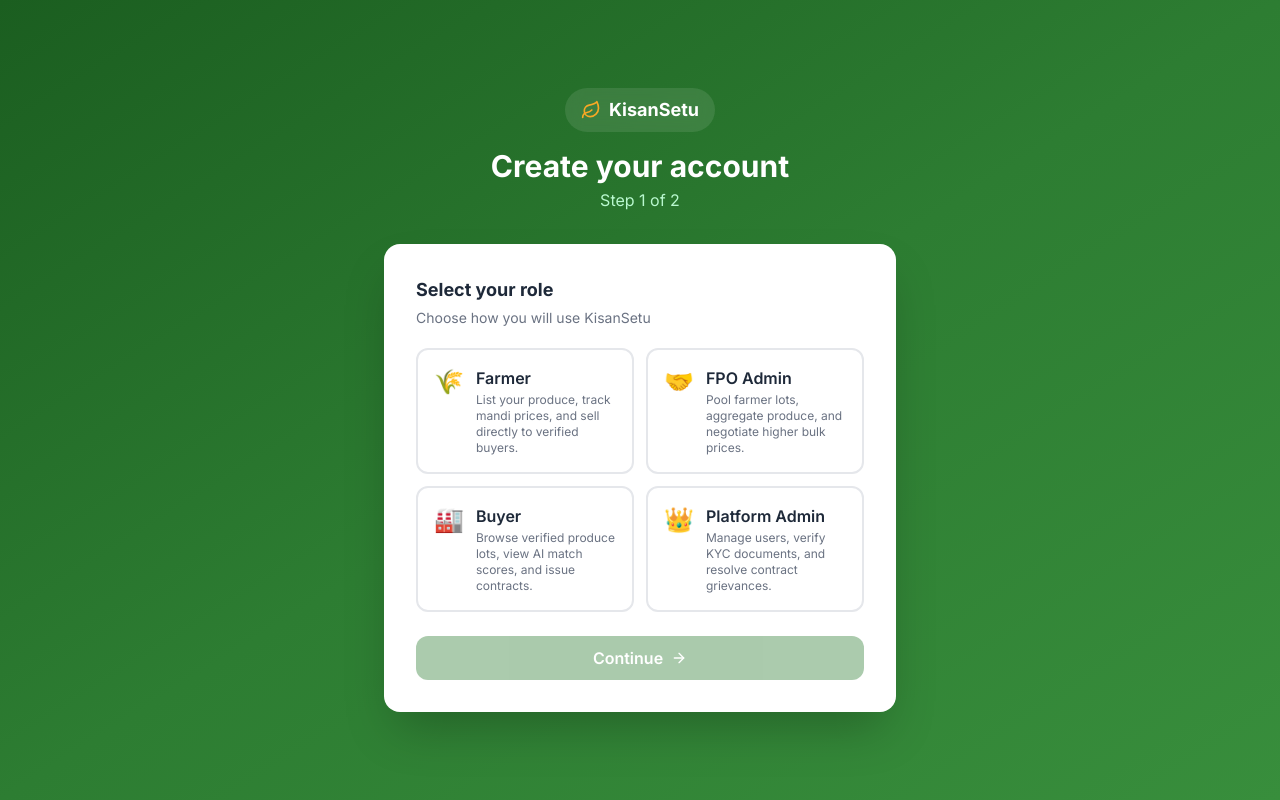
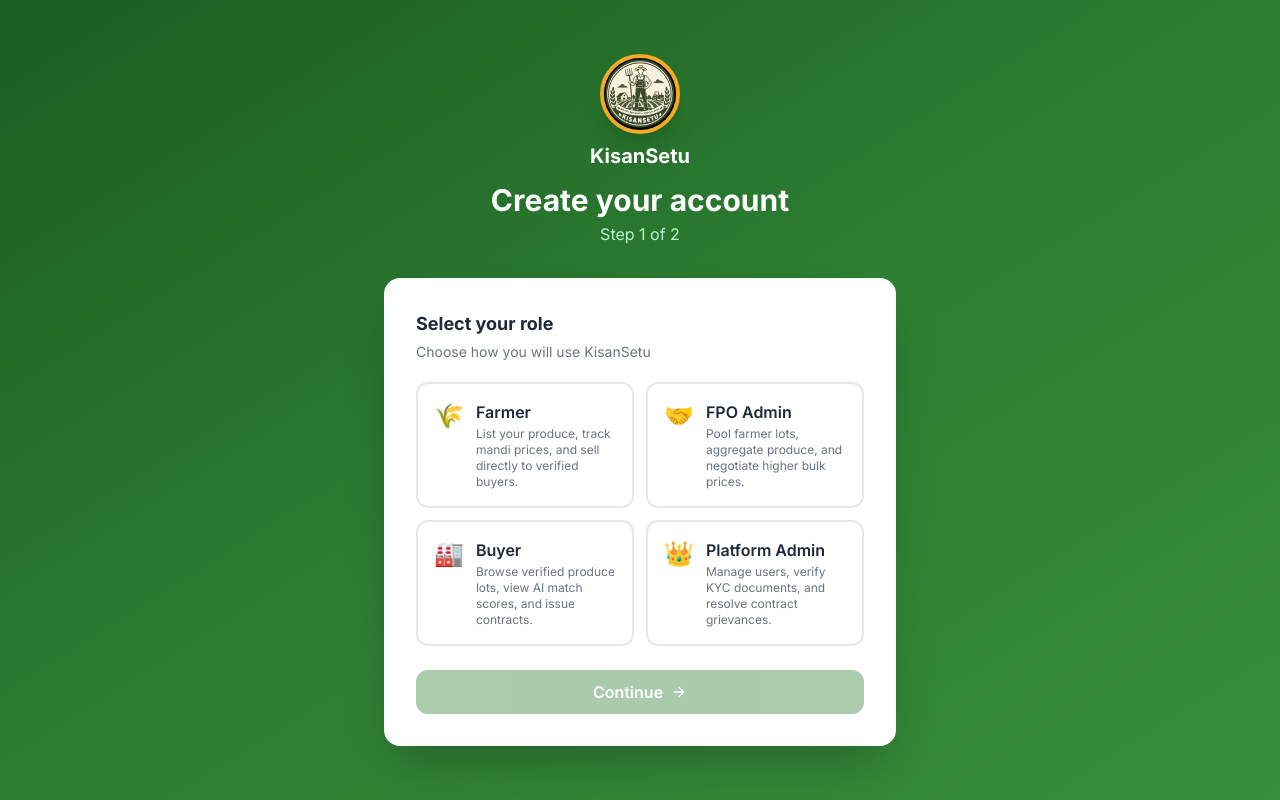
Before and after one commit to DevPiyush43/KisanSetu, a Next.js app: page /signup in a window 1280 px wide. Built offline with nearby package versions, Linux system fonts and the light colour scheme; no server answers.

Commit message:
feat: add KisanSetu logo to splash, login, signup, navbar, and footer

```diff
--- a/app/login/page.tsx
+++ b/app/login/page.tsx
@@ -2,9 +2,10 @@
 
 import { useState } from 'react'
 import Link from 'next/link'
+import Image from 'next/image'
 import { createClient } from '@/lib/supabase/client'
 import {
-  Leaf, Eye, EyeOff, Mail, Lock, ArrowRight,
+  Eye, EyeOff, Mail, Lock, ArrowRight,
   AlertCircle, Info, ChevronDown, ChevronUp,
 } from 'lucide-react'
 import { toast } from 'sonner'
@@ -123,11 +124,20 @@
 
         {/* ── Logo ── */}
         <div className="text-center mb-8">
-          <Link href="/" className="inline-flex items-center gap-2 bg-white/10 backdrop-blur px-5 py-2 rounded-full mb-4 hover:bg-white/20 transition-all">
-            <Leaf className="w-5 h-5 text-[#F9A825]" />
-            <span className="text-white font-bold text-lg tracking-tight">KisanSetu</span>
+          <Link href="/" className="inline-flex flex-col items-center gap-3 hover:opacity-90 transition-opacity mb-2">
+            <div className="w-24 h-24 rounded-full overflow-hidden border-4 border-[#F9A825] shadow-2xl">
+              <Image
+                src="/kisansetu-logo.png"
+                alt="KisanSetu Logo"
+                width={96}
+                height={96}
+                className="w-full h-full object-cover"
+                priority
+              />
+            </div>
+            <span className="text-white font-bold text-2xl tracking-tight">KisanSetu</span>
           </Link>
-          <h1 className="text-3xl font-extrabold text-white">Welcome Back</h1>
+          <h1 className="text-2xl font-extrabold text-white">Welcome Back</h1>
           <p className="text-green-200 mt-1 text-sm">Sign in to access your dashboard</p>
         </div>
 
@@ -252,10 +262,10 @@
             )}
           </div>
 
-          {/* ── Back to splash ── */}
           <div className="border-t border-gray-100 px-8 py-3 text-center">
-            <Link href="/" className="text-xs text-gray-400 hover:text-gray-600 inline-flex items-center gap-1">
-              <Leaf className="w-3 h-3" /> Back to KisanSetu home
+            <Link href="/" className="text-xs text-gray-400 hover:text-gray-600 inline-flex items-center gap-1.5">
+              <Image src="/kisansetu-logo.png" alt="" width={16} height={16} className="rounded-full" />
+              Back to KisanSetu home
             </Link>
           </div>
         </div>
--- a/app/page.tsx
+++ b/app/page.tsx
@@ -2,8 +2,9 @@
 
 import { useState, useEffect } from 'react'
 import Link from 'next/link'
+import Image from 'next/image'
 import {
-  Leaf, TrendingUp, ShieldCheck, FileText, ArrowRight, Truck,
+  TrendingUp, ShieldCheck, FileText, ArrowRight, Truck,
   Sparkles, Award, Handshake, Users
 } from 'lucide-react'
 
@@ -36,8 +37,15 @@
       {showSplash && (
         <div className="fixed inset-0 z-50 bg-gradient-to-br from-[#1B5E20] via-[#2D7D32] to-[#144217] flex flex-col items-center justify-center p-6 text-white text-center transition-opacity duration-700">
           <div className="animate-bounce mb-6">
-            <div className="w-20 h-20 bg-white/10 backdrop-blur rounded-3xl flex items-center justify-center border border-white/20 shadow-2xl">
-              <Leaf className="w-12 h-12 text-[#F9A825]" />
+            <div className="w-28 h-28 rounded-full overflow-hidden border-4 border-[#F9A825] shadow-2xl">
+              <Image
+                src="/kisansetu-logo.png"
+                alt="KisanSetu Logo"
+                width={112}
+                height={112}
+                className="w-full h-full object-cover"
+                priority
+              />
             </div>
           </div>
           <h1 className="text-4xl sm:text-5xl font-black tracking-tight mb-2">KisanSetu</h1>
@@ -75,7 +83,13 @@
       <header className="sticky top-0 z-40 bg-[#1B5E20]/95 backdrop-blur text-white shadow-md">
         <div className="max-w-7xl mx-auto px-4 sm:px-6 h-16 flex items-center justify-between">
           <Link href="/" className="flex items-center gap-2 font-black text-xl">
-            <Leaf className="w-7 h-7 text-[#F9A825]" />
+            <Image
+              src="/kisansetu-logo.png"
+              alt="KisanSetu"
+              width={36}
+              height={36}
+              className="rounded-full border-2 border-[#F9A825]"
+            />
             <span>KisanSetu</span>
           </Link>
           <div className="flex items-center gap-3">
@@ -255,7 +269,7 @@
         <div className="max-w-7xl mx-auto flex flex-col sm:flex-row items-center justify-between gap-6 text-center sm:text-left">
           <div>
             <div className="flex items-center justify-center sm:justify-start gap-2 font-bold text-lg mb-2">
-              <Leaf className="w-5 h-5 text-[#F9A825]" />
+              <Image src="/kisansetu-logo.png" alt="KisanSetu" width={28} height={28} className="rounded-full border border-[#F9A825]" />
               <span>KisanSetu</span>
             </div>
             <p className="text-xs text-green-200">
--- a/app/signup/page.tsx
+++ b/app/signup/page.tsx
@@ -2,8 +2,9 @@
 
 import { useState } from 'react'
 import Link from 'next/link'
+import Image from 'next/image'
 import { createClient } from '@/lib/supabase/client'
-import { Leaf, ArrowRight, ArrowLeft, Check, AlertCircle } from 'lucide-react'
+import { ArrowRight, ArrowLeft, Check, AlertCircle } from 'lucide-react'
 import { toast } from 'sonner'
 import { Role } from '@/lib/types'
 
@@ -184,10 +185,19 @@
       <div className="w-full max-w-lg">
         {/* Logo */}
         <div className="text-center mb-8">
-          <div className="inline-flex items-center gap-2 bg-white/10 backdrop-blur px-4 py-2 rounded-full mb-4">
-            <Leaf className="w-5 h-5 text-[#F9A825]" />
-            <span className="text-white font-bold text-lg">KisanSetu</span>
-          </div>
+          <Link href="/" className="inline-flex flex-col items-center gap-2 hover:opacity-90 transition-opacity mb-3">
+            <div className="w-20 h-20 rounded-full overflow-hidden border-4 border-[#F9A825] shadow-xl">
+              <Image
+                src="/kisansetu-logo.png"
+                alt="KisanSetu Logo"
+                width={80}
+                height={80}
+                className="w-full h-full object-cover"
+                priority
+              />
+            </div>
+            <span className="text-white font-bold text-xl">KisanSetu</span>
+          </Link>
           <h1 className="text-3xl font-bold text-white">Create your account</h1>
           <p className="text-green-200 mt-1">Step {step} of 2</p>
         </div>
--- a/components/layout/navbar.tsx
+++ b/components/layout/navbar.tsx
@@ -2,11 +2,12 @@
 
 import { useState } from 'react'
 import Link from 'next/link'
+import Image from 'next/image'
 import { useRouter, usePathname } from 'next/navigation'
 import { createClient } from '@/lib/supabase/client'
 import { Profile } from '@/lib/types'
 import {
-  Leaf, LayoutDashboard, TrendingUp, Package, PlusCircle,
+  LayoutDashboard, TrendingUp, Package, PlusCircle,
   ShoppingCart, FileText, Users, AlertCircle, BarChart2,
   HandshakeIcon, LogOut, User, ChevronDown,
   Menu, X
@@ -73,8 +74,14 @@
           {/* Logo */}
           <Link href={profile?.role === 'buyer' ? '/buyer/browse' : profile?.role === 'admin' ? '/admin' : '/dashboard'}
             className="flex items-center gap-2 font-bold text-xl hover:opacity-90 transition-opacity">
-            <Leaf className="w-7 h-7 text-[#F9A825]" />
-            <span>KisanSetu</span>
+            <Image
+              src="/kisansetu-logo.png"
+              alt="KisanSetu Logo"
+              width={40}
+              height={40}
+              className="rounded-full border-2 border-[#F9A825] shadow"
+            />
+            <span className="hidden sm:block">KisanSetu</span>
           </Link>
 
           {/* Desktop Nav */}
```
Also changed, not shown: public/kisansetu-logo.png (added).
